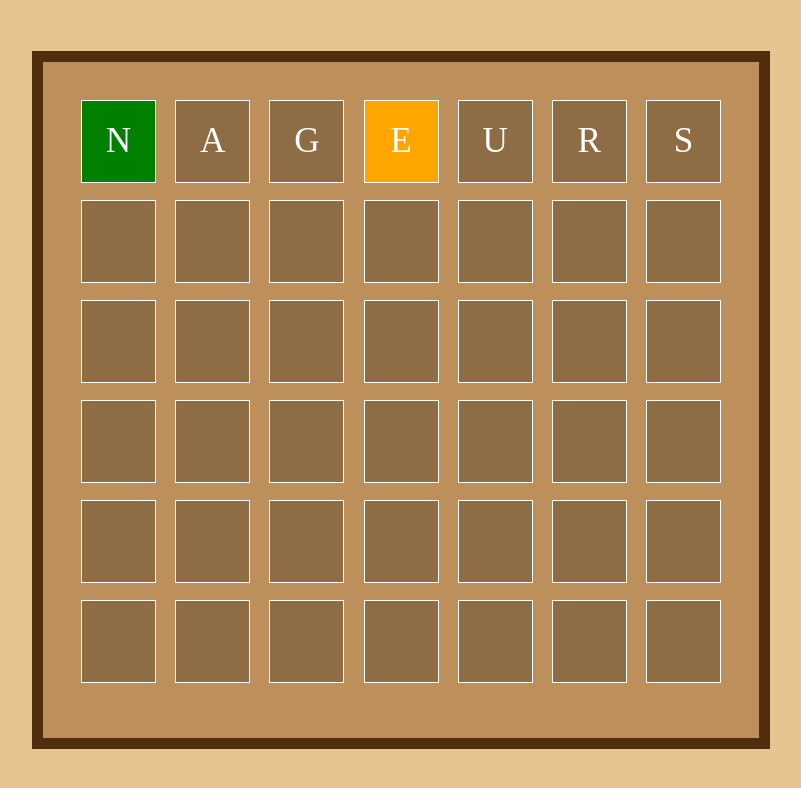
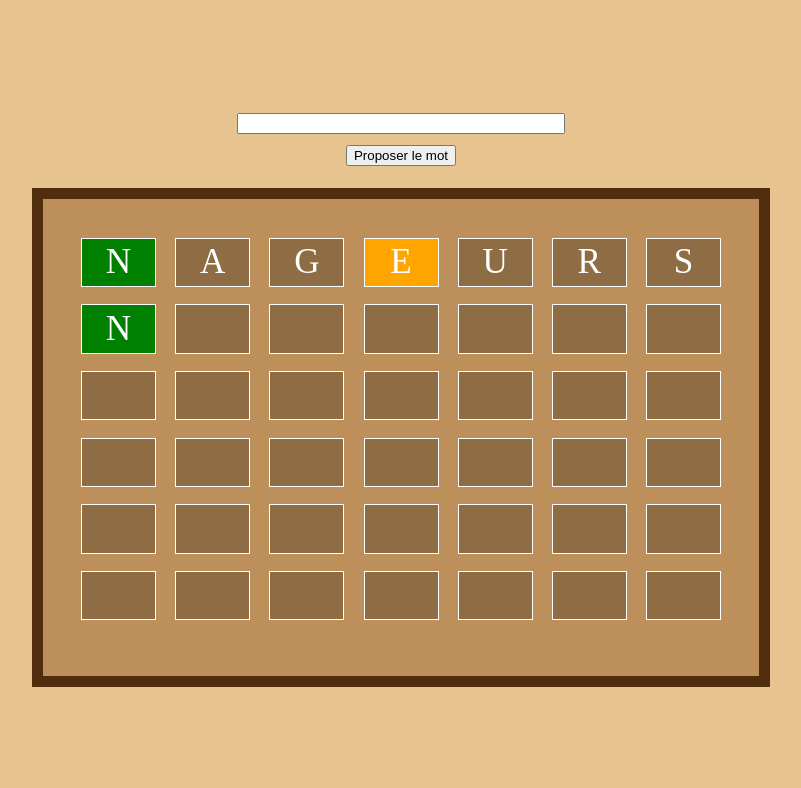
Before and after one commit to TimotheeGimbert/motuz, a website built with webpack: page index.html in a window 1280 px wide. Shown: the whole page, without its empty margins (239-1040 px from the left). Built offline with nearby package versions, Linux system fonts and the light colour scheme.

Commit message:
adds newline

```diff
--- a/index.html
+++ b/index.html
@@ -12,6 +12,8 @@
 <body>
 
   <div class="app">
+    <input type="text">
+    <button>Proposer le mot</button>
     <div class="board">
 
     </div>
--- a/src/js/index.js
+++ b/src/js/index.js
@@ -1,33 +1,55 @@
 import '../style/index.scss';
 
-const nbLetters = 7;
-const nbLines = nbLetters-1;
 
-const board = document.querySelector('.board');
-[...Array(nbLines)].map( () => board.innerHTML += `<div class="line"></div>` );
+const game = (wordToFind) => {
 
-const lines = [...document.querySelectorAll('.line')];
-lines.map( (line) => {
-  [...Array(nbLetters)].map( () => line.innerHTML += `<div class="box"></div>` );
-});
+  const buildBoard = () => {
+    const board = document.querySelector('.board');
+    [...Array(attemptsLeft)].map( () => board.innerHTML += `<div class="line"></div>` );
+    const lines = [...document.querySelectorAll('.line')];
+    lines.map( (line) => {
+      [...Array(nbLetters)].map( () => line.innerHTML += `<div class="box"></div>` );
+    });
+  }
 
-const game = () => {
-  const wordToFind = 'nolwenn';
-  const wordProposed = 'nageurs';
+  const displayInput = (word) => {
+    const lineIndex = totalAttempts - attemptsLeft;
+    const line = document.querySelectorAll('.line')[lineIndex];
+    line.childNodes.forEach( (box, index) => {
+      box.innerHTML = word[index];
+      if (word[index] === wordToFind[index]) {
+        box.classList.add('placed');
+        lettersFound[index] = word[index];
+      }
+      else if (wordToFind.includes(word[index])) box.classList.add('misplaced');
+    });
+  }
 
-  let placedLetters = [...Array(nbLetters)];
+  const prepareNewLine = () => {
+    attemptsLeft--;
+    let lineIndex = totalAttempts - attemptsLeft;
+    const line = document.querySelectorAll('.line')[lineIndex];
+    lettersFound.forEach( (letter, index) => {
+      if (letter != undefined) {
+        line.childNodes[index].classList.add('placed');
+        line.childNodes[index].innerHTML = letter;
+      }
+    });
+  }
 
-  lines[0].childNodes.forEach( (box, index) => {
-    box.innerHTML = wordProposed[index].toUpperCase();
-    if (wordProposed[index].toUpperCase() === wordToFind[index].toUpperCase()) {
-      box.classList.add('placed');
-      placedLetters[index] = wordProposed[index];
-      console.log(placedLetters);
-    }
-    else if (wordToFind.toUpperCase().includes(wordProposed[index].toUpperCase())) {
-      box.classList.add('misplaced');
-    }
-  });
+
+  buildBoard();
+  let lettersFound = [...Array(nbLetters)];
+
+  const wordProposed = 'nageurs'.toUpperCase();
+  displayInput(wordProposed);
+  prepareNewLine();
+
 }
 
-game();
+const generatedWordToFind = 'nolwenn'.toUpperCase();
+const nbLetters = generatedWordToFind.length;
+const totalAttempts = nbLetters-1;
+let attemptsLeft = totalAttempts;
+
+game(generatedWordToFind);
--- a/src/style/index.scss
+++ b/src/style/index.scss
@@ -17,14 +17,24 @@ body {
   height: 100vh;
   background-color: rgba(221, 137, 35, 0.507);
   display: flex;
+  flex-direction: column;
   justify-content: center;
   align-items: center;
+
+  input {
+    width: 25%;
+    margin-bottom: 11px;
+  }
+
+  button {
+    margin-bottom: 22px;
+  }
 }
 
 .board {
   padding: 3%;
   width: 50%;
-  height: 75%;
+  height: 50%;
   background-color: rgba(124, 59, 6, 0.39);
   border: 11px solid rgba(63, 29, 2, 0.863);
   display: flex;
```
Also changed, not shown: dist/bundle.css, dist/bundle.js.
